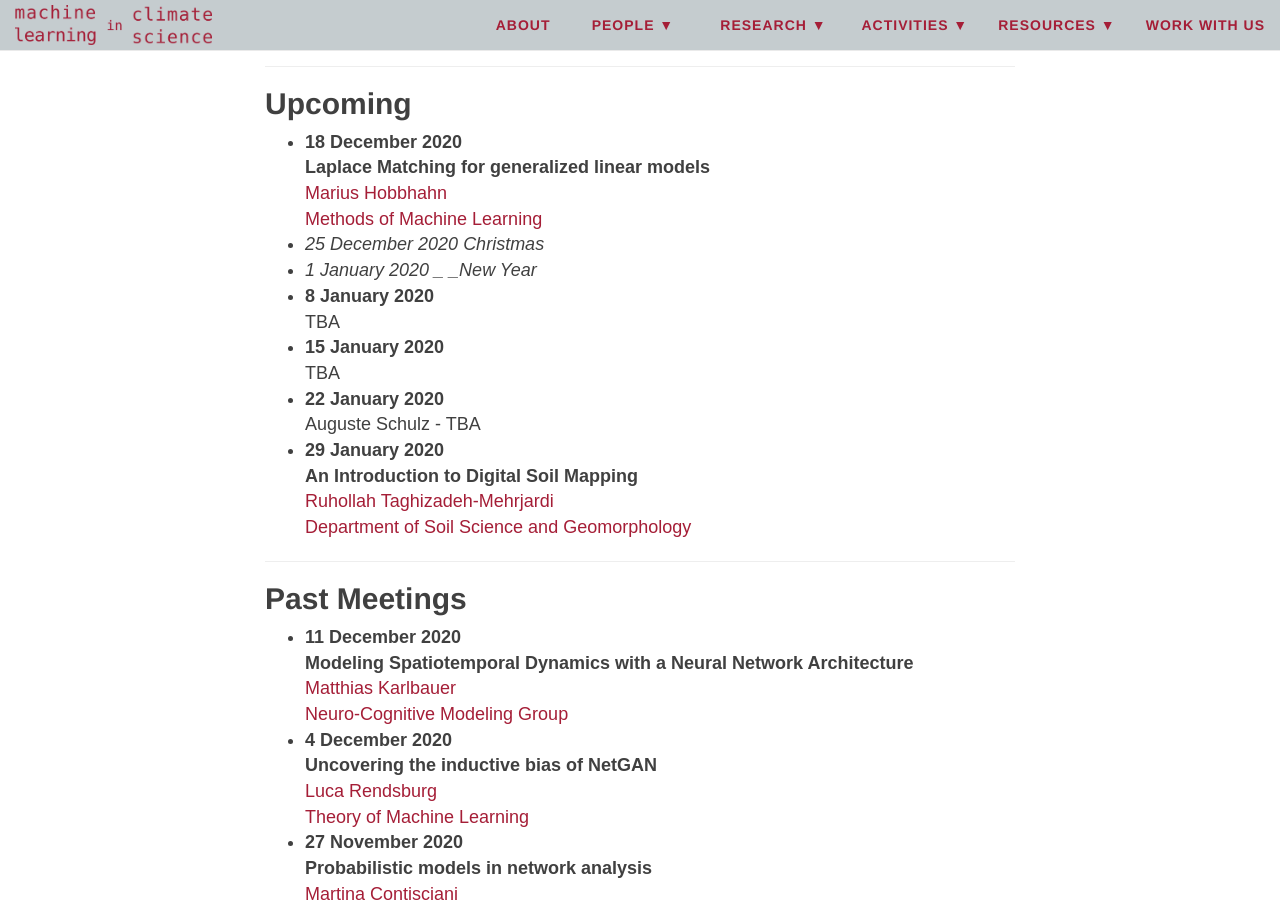
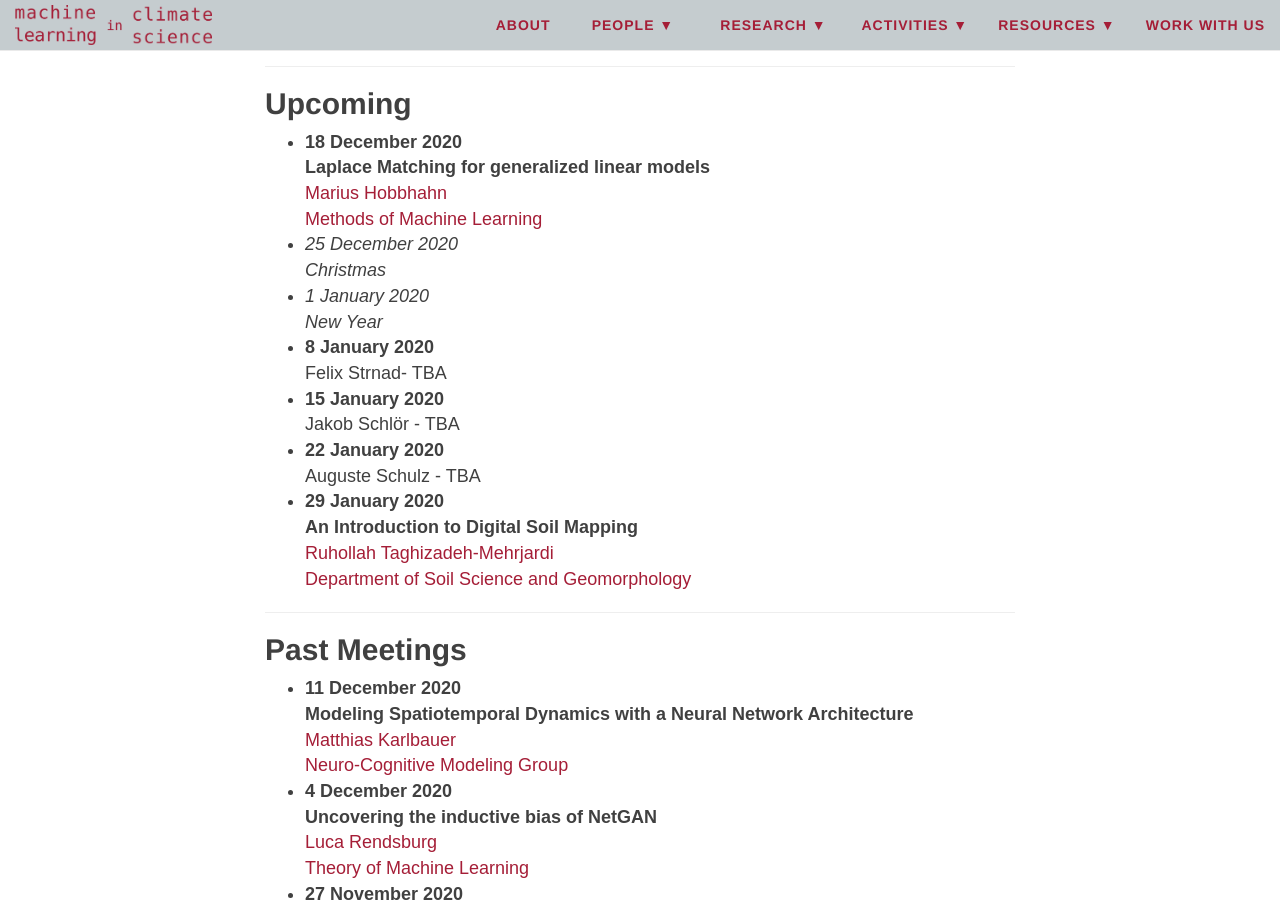
Before and after one commit to mlcs/mlcs.github.io, a Jekyll site: the page built from activities/group-meetings.md, in a window 1280 px wide and 900 px high, scrolled down 876 px. Built offline with Jekyll 4.4.1, drawn with Linux system fonts in a browser that asks for light colours; nearby versions of some CDN libraries.

Commit message:
group meetings -> fix typo

```diff
--- a/activities/group-meetings.md
+++ b/activities/group-meetings.md
@@ -30,12 +30,12 @@
 [Methods of Machine Learning](http://mml.inf.uni-tuebingen.de)
 + _25 December 2020_
 _Christmas_
-+ _1 January 2020  _
++ _1 January 2020_
 _New Year_
 + **8 January 2020**
-TBA
+Felix Strnad- TBA
 + **15 January 2020**
-TBA
+Jakob Schlör - TBA
 + **22 January 2020**
 Auguste Schulz - TBA
 + **29 January 2020**
```
